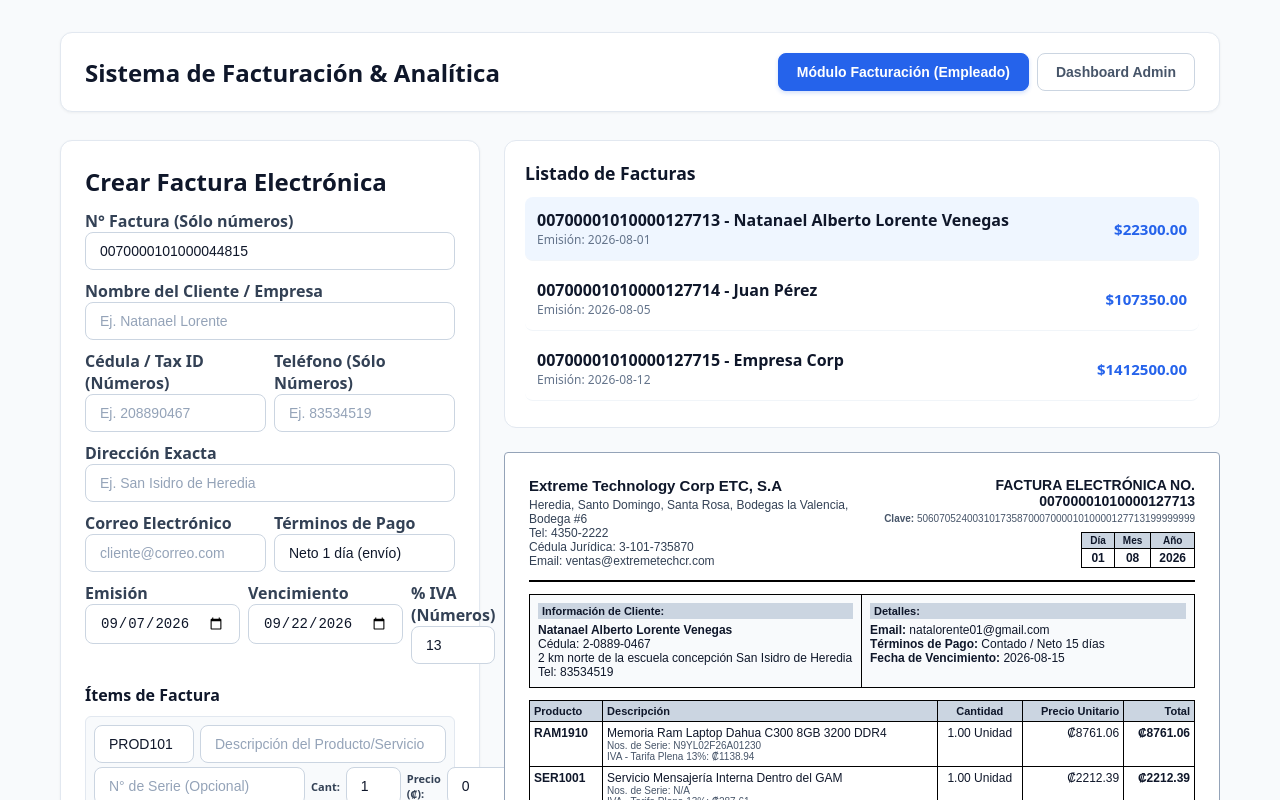
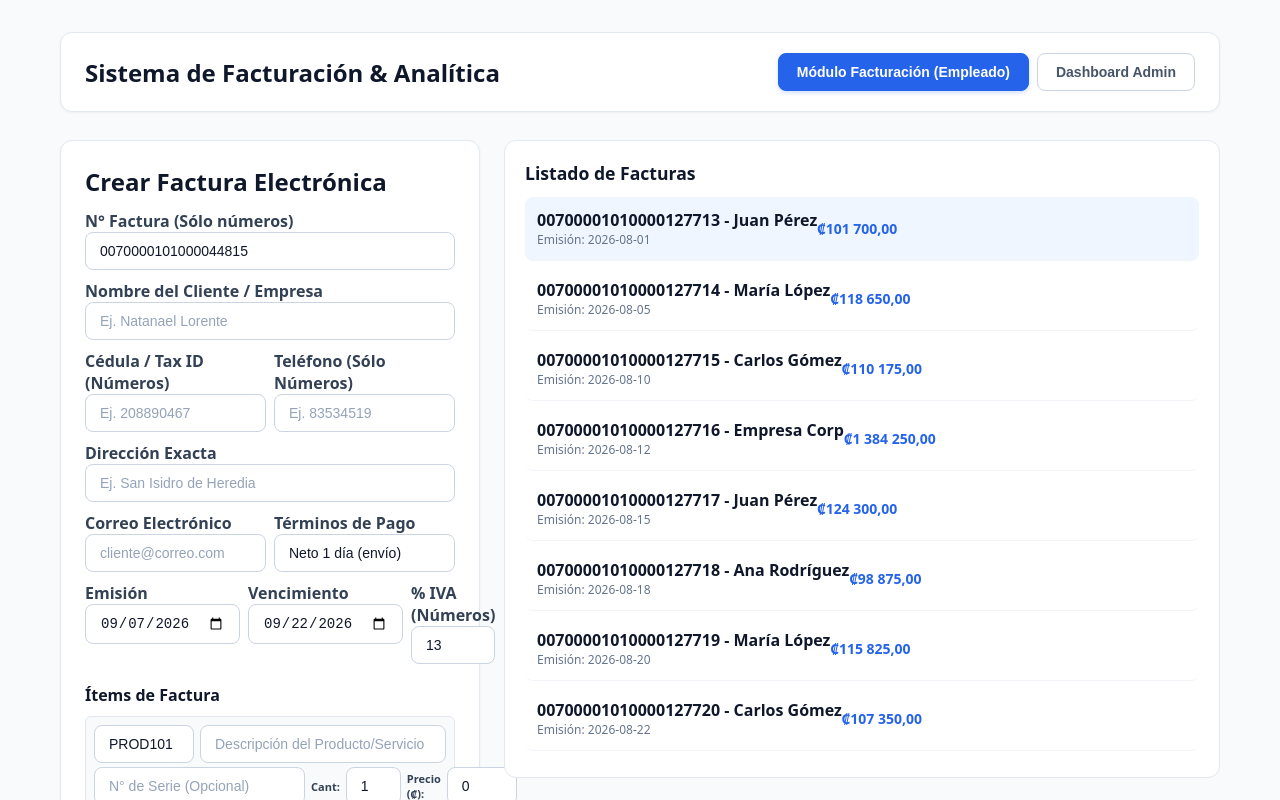
Before and after one commit to AngelDST13/Quiz3, a React (Vite) app: page / in a window 1280 px wide. Shown: the top 800 px of the page. Built offline with nearby package versions, Linux system fonts and the light colour scheme.

Commit message:
Fix: Dataset completo 8 facturas, ranking Top 3, simbola de moneda en colones y deteccion de atipicas

```diff
--- a/src/components/DashboardMetrics.jsx
+++ b/src/components/DashboardMetrics.jsx
@@ -1,4 +1,4 @@
-import React, { useMemo } from 'react';
+import { useMemo } from 'react';
 
 export default function DashboardMetrics({ invoices }) {
   const stats = useMemo(() => {
@@ -23,23 +23,40 @@ export default function DashboardMetrics({ invoices }) {
   }, [invoices]);
 
   return (
-    <div style={{ display: 'grid', gridTemplateColumns: 'repeat(auto-fit, minmax(200px, 1fr))', gap: '16px' }}>
+    <div style={{ display: 'flex', flexDirection: 'column', gap: '16px' }}>
+      <div style={{ display: 'grid', gridTemplateColumns: 'repeat(auto-fit, minmax(220px, 1fr))', gap: '16px' }}>
         <div style={{ background: '#ffffff', padding: '16px', borderRadius: '12px', border: '1px solid #e2e8f0' }}>
           <h4 style={{ color: '#64748b', fontSize: '13px' }}>Total Facturado</h4>
-        <p style={{ fontSize: '22px', fontWeight: 'bold', color: '#0f172a' }}>${stats.total.toFixed(2)}</p>
+          <p style={{ fontSize: '20px', fontWeight: 'bold', color: '#0f172a' }}>₡{stats.total.toLocaleString('es-CR', { minimumFractionDigits: 2 })}</p>
         </div>
         <div style={{ background: '#ffffff', padding: '16px', borderRadius: '12px', border: '1px solid #e2e8f0' }}>
           <h4 style={{ color: '#64748b', fontSize: '13px' }}>N° Facturas</h4>
-        <p style={{ fontSize: '22px', fontWeight: 'bold', color: '#0f172a' }}>{stats.count}</p>
+          <p style={{ fontSize: '20px', fontWeight: 'bold', color: '#0f172a' }}>{stats.count}</p>
         </div>
         <div style={{ background: '#ffffff', padding: '16px', borderRadius: '12px', border: '1px solid #e2e8f0' }}>
           <h4 style={{ color: '#64748b', fontSize: '13px' }}>Ticket Promedio</h4>
-        <p style={{ fontSize: '22px', fontWeight: 'bold', color: '#0f172a' }}>${stats.avg.toFixed(2)}</p>
+          <p style={{ fontSize: '20px', fontWeight: 'bold', color: '#0f172a' }}>₡{stats.avg.toLocaleString('es-CR', { minimumFractionDigits: 2 })}</p>
         </div>
         <div style={{ background: '#ffffff', padding: '16px', borderRadius: '12px', border: '1px solid #e2e8f0' }}>
           <h4 style={{ color: '#64748b', fontSize: '13px' }}>Proyección Siguiente Período</h4>
-        <p style={{ fontSize: '22px', fontWeight: 'bold', color: '#16a34a' }}>${stats.projection.toFixed(2)}</p>
+          <p style={{ fontSize: '20px', fontWeight: 'bold', color: '#16a34a' }}>₡{stats.projection.toLocaleString('es-CR', { minimumFractionDigits: 2 })}</p>
           <small style={{ color: '#94a3b8' }}>(Estimación +15%)</small>
+        </div>
+      </div>
+
+      {/* Bloque de Ranking Top 3 Clientes */}
+      <div style={{ background: '#ffffff', padding: '16px', borderRadius: '12px', border: '1px solid #e2e8f0' }}>
+        <h4 style={{ color: '#0f172a', marginBottom: '10px', fontSize: '14px' }}>Top 3 Clientes por Facturación</h4>
+        <div style={{ display: 'grid', gridTemplateColumns: 'repeat(auto-fit, minmax(200px, 1fr))', gap: '10px' }}>
+          {stats.topClients.map((client, index) => (
+            <div key={index} style={{ padding: '10px', background: '#f8fafc', borderRadius: '8px', border: '1px solid #e2e8f0' }}>
+              <span style={{ fontWeight: 'bold', color: '#2563eb' }}>#{index + 1}</span> <strong>{client.name}</strong>
+              <div style={{ fontSize: '13px', color: '#475569', marginTop: '2px' }}>
+                ₡{client.amount.toLocaleString('es-CR', { minimumFractionDigits: 2 })}
+              </div>
+            </div>
+          ))}
+        </div>
       </div>
     </div>
   );
--- a/src/components/InvoiceForm.jsx
+++ b/src/components/InvoiceForm.jsx
@@ -271,7 +271,7 @@ export default function InvoiceForm({ onCreateInvoice }) {
                 min="0"
                 value={item.price}
                 onChange={(e) => handleItemChange(item.id, 'price', e.target.value)}
-                style={{ width: '85px' }}
+                style={{ width: '70px' }}
                 required
               />
               {items.length > 1 && (
--- a/src/components/InvoiceList.jsx
+++ b/src/components/InvoiceList.jsx
@@ -18,7 +18,7 @@ export default function InvoiceList({ invoices, selectedInvoice, onSelectInvoice
               borderRadius: '8px',
               background: selectedInvoice?.id === inv.id ? '#eff6ff' : 'transparent',
               display: 'flex',
-              justifyContent: 'space-between',
+              justify: 'space-between',
               alignItems: 'center',
               marginBottom: '6px'
             }}
@@ -27,7 +27,9 @@ export default function InvoiceList({ invoices, selectedInvoice, onSelectInvoice
               <div style={{ fontWeight: '700', color: '#0f172a' }}>{inv.id} - {inv.clientName}</div>
               <div style={{ fontSize: '12px', color: '#64748b' }}>Emisión: {inv.issueDate}</div>
             </div>
-            <strong style={{ color: '#2563eb', fontSize: '15px' }}>${inv.total.toFixed(2)}</strong>
+            <strong style={{ color: '#2563eb', fontSize: '14px' }}>
+              ₡{inv.total.toLocaleString('es-CR', { minimumFractionDigits: 2 })}
+            </strong>
           </li>
         ))}
       </ul>
--- a/src/data/initialInvoices.js
+++ b/src/data/initialInvoices.js
@@ -4,72 +4,183 @@ export const initialInvoices = [
     clave: "50607052400310173587000700001010000127713199999999",
     issuerName: "Extreme Technology Corp ETC, S.A",
     issuerTaxId: "3-101-735870",
-    issuerAddress: "Heredia, Santo Domingo, Santa Rosa, Bodegas la Valencia, Bodega #6",
+    issuerAddress: "Heredia, Bodega #6",
     issuerPhone: "4350-2222",
     issuerEmail: "ventas@extremetechcr.com",
-    clientName: "Natanael Alberto Lorente Venegas",
-    clientTaxId: "2-0889-0467",
-    clientAddress: "2 km norte de la escuela concepción San Isidro de Heredia",
-    clientPhone: "83534519",
-    clientEmail: "natalorente01@gmail.com",
+    clientName: "Juan Pérez",
+    clientTaxId: "1-1122-0334",
+    clientAddress: "San José",
+    clientPhone: "8888-8888",
+    clientEmail: "juan@example.com",
     issueDate: "2026-08-01",
     dueDate: "2026-08-15",
     paid: true,
     currency: "₡",
     taxRate: 13,
-    items: [
-      { id: "RAM1910", description: "Memoria Ram Laptop Dahua C300 8GB 3200 DDR4", serial: "N9YL02F26A01230", quantity: 1, price: 8761.06 },
-      { id: "SER1001", description: "Servicio Mensajería Interna Dentro del GAM", serial: "N/A", quantity: 1, price: 2212.39 },
-      { id: "RAM1117", description: "Memoria RAM Laptop Patriot Signature 8GB DDR4", serial: "212401031705444", quantity: 1, price: 8761.06 }
-    ],
-    subtotal: 19734.51,
-    tax: 2565.49,
-    total: 22300.00
+    items: [{ id: "PROD1", description: "Monitor HD 24", serial: "SN-01", quantity: 1, price: 90000 }],
+    subtotal: 90000,
+    tax: 11700,
+    total: 101700
   },
   {
     id: "00700001010000127714",
     clave: "50607052400310173587000700001010000127714199999999",
     issuerName: "Extreme Technology Corp ETC, S.A",
     issuerTaxId: "3-101-735870",
-    issuerAddress: "Heredia, Santo Domingo, Bodega #6",
+    issuerAddress: "Heredia, Bodega #6",
     issuerPhone: "4350-2222",
     issuerEmail: "ventas@extremetechcr.com",
-    clientName: "Juan Pérez",
-    clientTaxId: "1-1122-0334",
-    clientAddress: "San José, Escazú",
-    clientPhone: "8888-9999",
-    clientEmail: "juan@example.com",
+    clientName: "María López",
+    clientTaxId: "2-0441-0123",
+    clientAddress: "Alajuela",
+    clientPhone: "8777-6666",
+    clientEmail: "maria@example.com",
     issueDate: "2026-08-05",
     dueDate: "2026-08-20",
     paid: true,
     currency: "₡",
     taxRate: 13,
-    items: [{ id: "MON101", description: "Monitor Gamer 24 pulgadas 144Hz", serial: "MON-9921", quantity: 1, price: 95000.00 }],
-    subtotal: 95000.00,
-    tax: 12350.00,
-    total: 107350.00
+    items: [{ id: "PROD2", description: "Teclado + Mouse", serial: "SN-02", quantity: 1, price: 105000 }],
+    subtotal: 105000,
+    tax: 13650,
+    total: 118650
   },
   {
     id: "00700001010000127715",
     clave: "50607052400310173587000700001010000127715199999999",
     issuerName: "Extreme Technology Corp ETC, S.A",
     issuerTaxId: "3-101-735870",
-    issuerAddress: "Heredia, Santo Domingo, Bodega #6",
+    issuerAddress: "Heredia, Bodega #6",
+    issuerPhone: "4350-2222",
+    issuerEmail: "ventas@extremetechcr.com",
+    clientName: "Carlos Gómez",
+    clientTaxId: "1-0988-0221",
+    clientAddress: "Cartago",
+    clientPhone: "8333-1111",
+    clientEmail: "carlos@example.com",
+    issueDate: "2026-08-10",
+    dueDate: "2026-08-25",
+    paid: true,
+    currency: "₡",
+    taxRate: 13,
+    items: [{ id: "PROD3", description: "Silla Ergonómica", serial: "SN-03", quantity: 1, price: 97500 }],
+    subtotal: 97500,
+    tax: 12675,
+    total: 110175
+  },
+  {
+    id: "00700001010000127716",
+    clave: "50607052400310173587000700001010000127716199999999",
+    issuerName: "Extreme Technology Corp ETC, S.A",
+    issuerTaxId: "3-101-735870",
+    issuerAddress: "Heredia, Bodega #6",
     issuerPhone: "4350-2222",
     issuerEmail: "ventas@extremetechcr.com",
     clientName: "Empresa Corp",
     clientTaxId: "3-101-998877",
-    clientAddress: "San José, Oficentro La Sabana",
+    clientAddress: "San José",
     clientPhone: "2222-3333",
     clientEmail: "compras@corp.com",
     issueDate: "2026-08-12",
     dueDate: "2026-08-27",
-    paid: false,
+    paid: false, // Vencida para el test
     currency: "₡",
     taxRate: 13,
-    items: [{ id: "SRV500", description: "Servidor Rack Enterprise 32GB RAM", serial: "SRV-2026-X", quantity: 1, price: 1250000.00 }],
-    subtotal: 1250000.00,
-    tax: 162500.00,
-    total: 1412500.00
+    items: [{ id: "PROD4", description: "Servidor Dedicado (Atípica)", serial: "SRV-X", quantity: 1, price: 1225000 }],
+    subtotal: 1225000,
+    tax: 159250,
+    total: 1384250
+  },
+  {
+    id: "00700001010000127717",
+    clave: "50607052400310173587000700001010000127717199999999",
+    issuerName: "Extreme Technology Corp ETC, S.A",
+    issuerTaxId: "3-101-735870",
+    issuerAddress: "Heredia, Bodega #6",
+    issuerPhone: "4350-2222",
+    issuerEmail: "ventas@extremetechcr.com",
+    clientName: "Juan Pérez",
+    clientTaxId: "1-1122-0334",
+    clientAddress: "San José",
+    clientPhone: "8888-8888",
+    clientEmail: "juan@example.com",
+    issueDate: "2026-08-15",
+    dueDate: "2026-08-30",
+    paid: false, // Vencida
+    currency: "₡",
+    taxRate: 13,
+    items: [{ id: "PROD5", description: "Disco SSD 1TB", serial: "SSD-1", quantity: 2, price: 55000 }],
+    subtotal: 110000,
+    tax: 14300,
+    total: 124300
+  },
+  {
+    id: "00700001010000127718",
+    clave: "50607052400310173587000700001010000127718199999999",
+    issuerName: "Extreme Technology Corp ETC, S.A",
+    issuerTaxId: "3-101-735870",
+    issuerAddress: "Heredia, Bodega #6",
+    issuerPhone: "4350-2222",
+    issuerEmail: "ventas@extremetechcr.com",
+    clientName: "Ana Rodríguez",
+    clientTaxId: "1-1554-0887",
+    clientAddress: "Heredia",
+    clientPhone: "8444-2222",
+    clientEmail: "ana@example.com",
+    issueDate: "2026-08-18",
+    dueDate: "2026-09-02",
+    paid: true,
+    currency: "₡",
+    taxRate: 13,
+    items: [{ id: "PROD6", description: "Headset Gaming", serial: "HS-01", quantity: 1, price: 87500 }],
+    subtotal: 87500,
+    tax: 11375,
+    total: 98875
+  },
+  {
+    id: "00700001010000127719",
+    clave: "50607052400310173587000700001010000127719199999999",
+    issuerName: "Extreme Technology Corp ETC, S.A",
+    issuerTaxId: "3-101-735870",
+    issuerAddress: "Heredia, Bodega #6",
+    issuerPhone: "4350-2222",
+    issuerEmail: "ventas@extremetechcr.com",
+    clientName: "María López",
+    clientTaxId: "2-0441-0123",
+    clientAddress: "Alajuela",
+    clientPhone: "8777-6666",
+    clientEmail: "maria@example.com",
+    issueDate: "2026-08-20",
+    dueDate: "2026-10-01",
+    paid: false, // Pendiente
+    currency: "₡",
+    taxRate: 13,
+    items: [{ id: "PROD7", description: "Mantenimiento Preventivo", serial: "SERV-1", quantity: 1, price: 102500 }],
+    subtotal: 102500,
+    tax: 13325,
+    total: 115825
+  },
+  {
+    id: "00700001010000127720",
+    clave: "50607052400310173587000700001010000127720199999999",
+    issuerName: "Extreme Technology Corp ETC, S.A",
+    issuerTaxId: "3-101-735870",
+    issuerAddress: "Heredia, Bodega #6",
+    issuerPhone: "4350-2222",
+    issuerEmail: "ventas@extremetechcr.com",
+    clientName: "Carlos Gómez",
+    clientTaxId: "1-0988-0221",
+    clientAddress: "Cartago",
+    clientPhone: "8333-1111",
+    clientEmail: "carlos@example.com",
+    issueDate: "2026-08-22",
+    dueDate: "2026-09-05",
+    paid: false, // Vencida
+    currency: "₡",
+    taxRate: 13,
+    items: [{ id: "PROD8", description: "Webcam 4K", serial: "CAM-4K", quantity: 1, price: 95000 }],
+    subtotal: 95000,
+    tax: 12350,
+    total: 107350
   }
 ];
```
Lines whose indentation alone changed are shown as unchanged.
